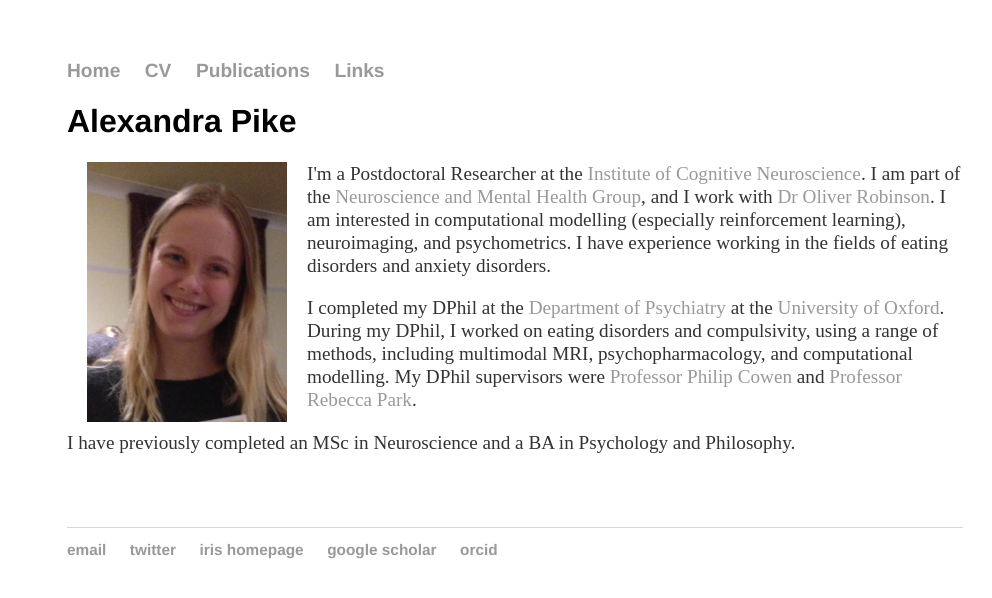
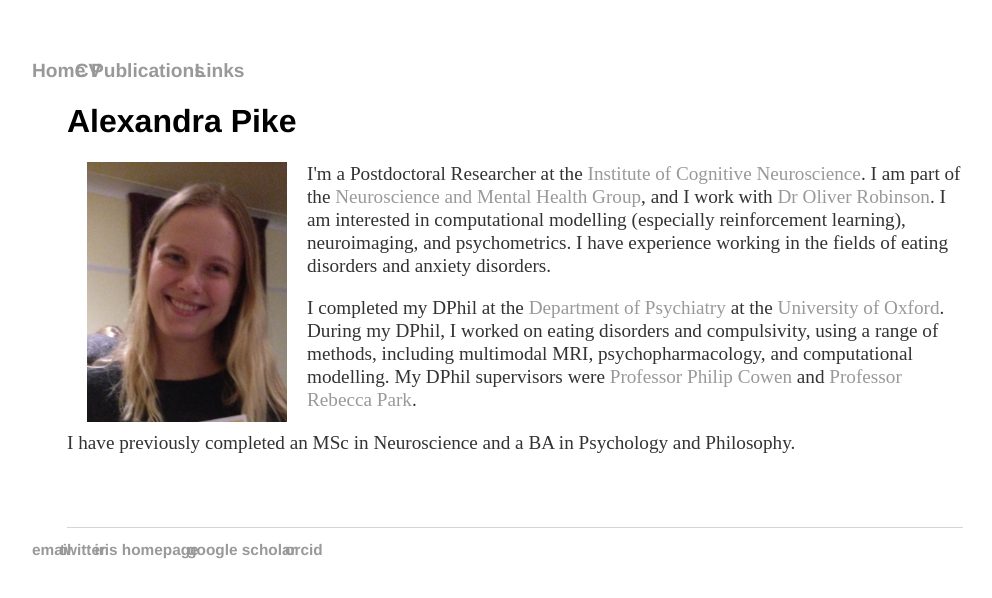
Before and after one commit to apike02/apike02.github.io, a Jekyll site: the page built from index.html, in a window 1280 px wide. Shown: the top 598 px of the page, without its empty margins (125-1117 px from the left). Built offline with Jekyll 4.4.1, drawn with Linux system fonts in a browser that asks for light colours.

Commit message:
still trying

```diff
--- a/css/main.css
+++ b/css/main.css
@@ -48,4 +48,5 @@ figure {
 li {
  font-size: 1.2em;
  list-style-position: inside;
+ margin-left:-35px;
 }
```
